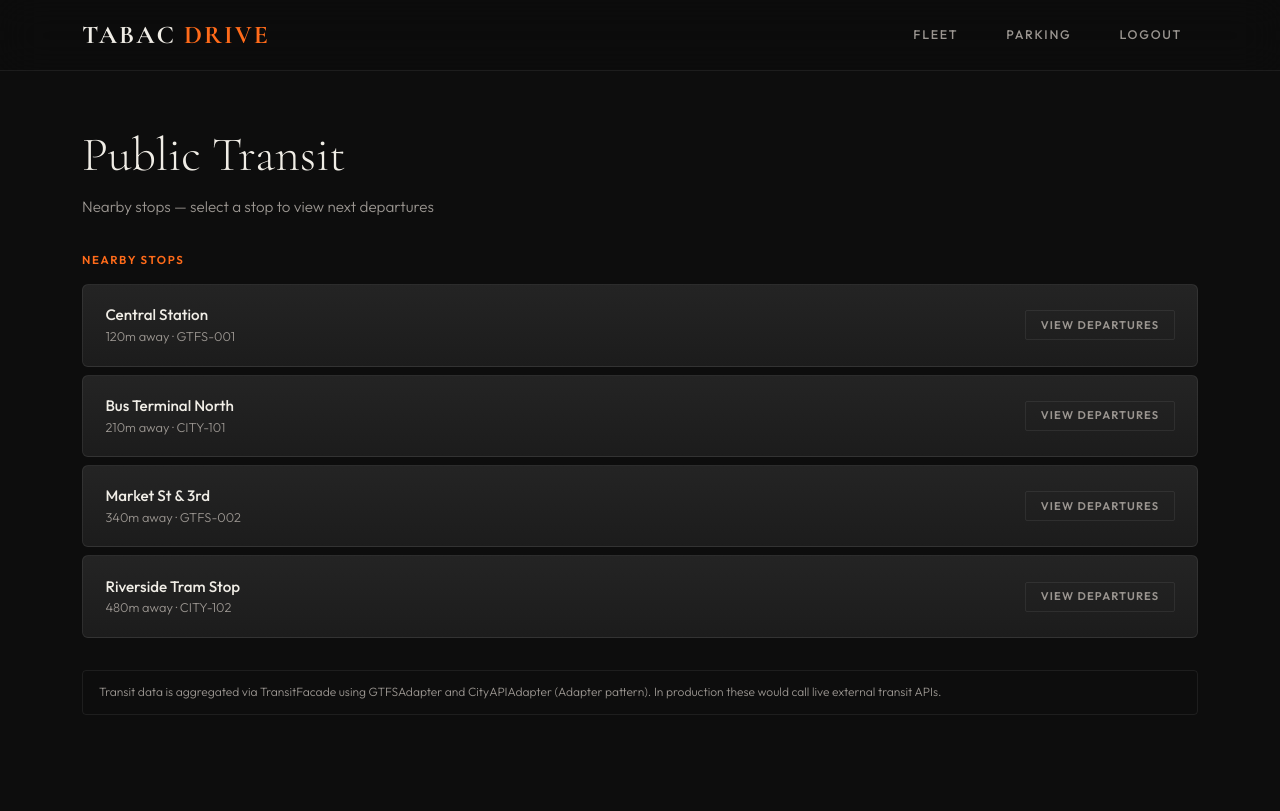
After one commit to ItsMavey/soen343, a Django app: page /transit/ in a window 1280 px wide. The commit adds this page. Run offline with Django 5.2, Linux system fonts and the light colour scheme; a user stored in the database is signed in; parts of the project's set-up code (start-up, migrations or seed data) failed here and were passed over.

Commit message:
Add External Services: Parking and Transit pages with Adapter pattern
- services.py: TransitProvider interface, GTFSAdapter, CityAPIAdapter, TransitFacade (Adapter pattern)
- services.py: ParkingService with stub ParkingLot data
- Views: parking, transit (with stop departure lookup)
- Templates: parking.html, transit.html with full design system
- Nav links: Parking/Transit in vehicle_list navbar
- City Admin dashboard links to both external service pages

```diff
--- /dev/null
+++ b/src/Rentals-root/booking/services.py
@@ -0,0 +1,102 @@
+"""
+External service adapters — Adapter pattern.
+
+TransitProvider defines the interface. GTFSAdapter and CityAPIAdapter adapt
+two different external APIs to that interface. TransitFacade aggregates them
+so the rest of the app talks to one unified object.
+"""
+
+
+class TransitProvider:
+    """Interface all transit adapters must implement."""
+
+    def get_nearby_stops(self, lat, lon):
+        raise NotImplementedError
+
+    def get_next_departures(self, stop_id):
+        raise NotImplementedError
+
+
+class GTFSAdapter(TransitProvider):
+    """Adapts a GTFS-based public transit feed."""
+
+    def get_nearby_stops(self, lat, lon):
+        # Stub: would query a GTFS API endpoint
+        return [
+            {"id": "GTFS-001", "name": "Central Station", "distance_m": 120},
+            {"id": "GTFS-002", "name": "Market St & 3rd", "distance_m": 340},
+        ]
+
+    def get_next_departures(self, stop_id):
+        return [
+            {"route": "Green Line", "destination": "Downtown", "minutes": 3},
+            {"route": "Green Line", "destination": "Airport", "minutes": 11},
+        ]
+
+
+class CityAPIAdapter(TransitProvider):
+    """Adapts a city-provided REST transit API."""
+
+    def get_nearby_stops(self, lat, lon):
+        return [
+            {"id": "CITY-101", "name": "Bus Terminal North", "distance_m": 210},
+            {"id": "CITY-102", "name": "Riverside Tram Stop", "distance_m": 480},
+        ]
+
+    def get_next_departures(self, stop_id):
+        return [
+            {"route": "Route 12", "destination": "West End", "minutes": 7},
+            {"route": "Tram 4", "destination": "Old Town", "minutes": 15},
+        ]
+
+
+class TransitFacade:
+    """Aggregates multiple TransitProvider adapters into one unified interface."""
+
+    def __init__(self):
+        self._providers = [GTFSAdapter(), CityAPIAdapter()]
+
+    def get_nearby_stops(self, lat=45.4972, lon=-73.6103):
+        results = []
+        for provider in self._providers:
+            results.extend(provider.get_nearby_stops(lat, lon))
+        return sorted(results, key=lambda s: s["distance_m"])
+
+    def get_next_departures(self, stop_id):
+        for provider in self._providers:
+            try:
+                return provider.get_next_departures(stop_id)
+            except Exception:
+                continue
+        return []
+
+
+class ParkingLot:
+    """Stub parking lot data model for external parking service."""
+
+    def __init__(self, lot_id, name, address, total_spots, available_spots, hourly_rate):
+        self.lot_id = lot_id
+        self.name = name
+        self.address = address
+        self.total_spots = total_spots
+        self.available_spots = available_spots
+        self.hourly_rate = hourly_rate
+
+    @property
+    def occupancy_pct(self):
+        if self.total_spots == 0:
+            return 0
+        return round((1 - self.available_spots / self.total_spots) * 100)
+
+
+class ParkingService:
+    """Stub parking service — returns hardcoded lots (would call external API)."""
+
+    def get_nearby_lots(self):
+        return [
+            ParkingLot("P1", "Central Parking",      "123 Main St",     200, 47,  3.50),
+            ParkingLot("P2", "Market Square Garage",  "45 Market Ave",   350, 120, 2.75),
+            ParkingLot("P3", "Riverfront Lot",        "1 River Rd",      80,  0,   2.00),
+            ParkingLot("P4", "University Parkade",    "500 Campus Blvd", 500, 203, 4.00),
+            ParkingLot("P5", "Airport Long-Term",     "1 Airport Dr",    1200, 88, 1.50),
+        ]
--- /dev/null
+++ b/src/Rentals-root/booking/templates/booking/transit.html
@@ -0,0 +1,99 @@
+<!DOCTYPE html>
+<html lang="en">
+<head>
+    <meta charset="UTF-8"/>
+    <meta name="viewport" content="width=device-width, initial-scale=1.0"/>
+    <title>Public Transit | TABAC DRIVE</title>
+    <link href="https://cdn.jsdelivr.net/npm/bootstrap@5.3.3/dist/css/bootstrap.min.css" rel="stylesheet"/>
+    <link href="https://fonts.googleapis.com/css2?family=Cormorant+Garamond:wght@300;400;600;700&family=Outfit:wght@300;400;500;600&display=swap" rel="stylesheet"/>
+    <style>
+        :root { --color-bg:#0d0d0d; --color-surface:#1c1c1c; --color-surface-raised:#242424; --color-border:rgba(255,255,255,0.07); --color-accent:#ff6b1a; --color-text-primary:#f0ede6; --color-text-secondary:#9a9590; --font-display:'Cormorant Garamond',serif; --font-body:'Outfit',sans-serif; }
+        *,*::before,*::after{box-sizing:border-box;margin:0;padding:0;}
+        body{background:var(--color-bg);color:var(--color-text-primary);font-family:var(--font-body);font-weight:300;}
+        a{color:inherit;text-decoration:none;}
+        .navbar-apex{background:rgba(13,13,13,0.92);backdrop-filter:blur(20px);border-bottom:1px solid var(--color-border);padding:1rem 0;}
+        .nav-brand{font-family:var(--font-display);font-size:1.6rem;font-weight:700;letter-spacing:0.08em;}
+        .nav-brand span{color:var(--color-accent);}
+        .nav-link-apex{font-size:0.78rem;font-weight:500;letter-spacing:0.14em;text-transform:uppercase;color:var(--color-text-secondary)!important;padding:0.4rem 1rem!important;}
+        .nav-link-apex:hover{color:var(--color-text-primary)!important;}
+        .page-wrap{padding:3rem 0 5rem;}
+        .page-title{font-family:var(--font-display);font-size:clamp(2rem,4vw,3rem);font-weight:300;margin-bottom:0.3rem;}
+        .page-subtitle{color:var(--color-text-secondary);font-size:0.95rem;margin-bottom:2rem;}
+        .section-label{font-size:0.72rem;font-weight:600;letter-spacing:0.14em;text-transform:uppercase;color:var(--color-accent);margin-bottom:1rem;}
+        .stop-card{background:linear-gradient(180deg,var(--color-surface-raised),var(--color-surface));border:1px solid var(--color-border);border-radius:6px;padding:1.2rem 1.4rem;transition:border-color 0.2s;display:flex;align-items:center;justify-content:space-between;}
+        .stop-card:hover{border-color:rgba(255,107,26,0.2);}
+        .stop-name{font-size:0.95rem;font-weight:500;}
+        .stop-dist{font-size:0.8rem;color:var(--color-text-secondary);}
+        .btn-stop{font-size:0.7rem;font-weight:600;letter-spacing:0.1em;text-transform:uppercase;padding:0.35rem 0.9rem;background:transparent;border:1px solid var(--color-border);color:var(--color-text-secondary);border-radius:2px;cursor:pointer;transition:0.2s;}
+        .btn-stop:hover,.btn-stop.active{border-color:var(--color-accent);color:var(--color-accent);}
+        .dep-table{width:100%;border-collapse:collapse;margin-top:1rem;}
+        .dep-table th{font-size:0.7rem;font-weight:600;letter-spacing:0.12em;text-transform:uppercase;color:var(--color-text-secondary);padding:0.6rem 1rem;border-bottom:1px solid var(--color-border);text-align:left;}
+        .dep-table td{padding:0.9rem 1rem;border-bottom:1px solid var(--color-border);font-size:0.9rem;}
+        .min-badge{display:inline-block;padding:0.2rem 0.6rem;border-radius:2px;background:rgba(255,107,26,0.1);color:var(--color-accent);font-size:0.8rem;font-weight:600;}
+        .service-note{font-size:0.75rem;color:var(--color-text-secondary);margin-top:2rem;padding:0.8rem 1rem;border:1px solid var(--color-border);border-radius:4px;}
+    </style>
+</head>
+<body>
+<nav class="navbar-apex">
+    <div class="container">
+        <div class="d-flex align-items-center justify-content-between">
+            <a href="{% url 'home' %}" class="nav-brand">TABAC <span>DRIVE</span></a>
+            <div class="d-flex align-items-center gap-3">
+                <a href="{% url 'vehicle_list' %}" class="nav-link-apex">Fleet</a>
+                <a href="{% url 'parking' %}" class="nav-link-apex">Parking</a>
+                {% if user.is_provider or user.is_city_admin %}
+                    <a href="{% url 'role_dashboard' %}" class="nav-link-apex">Dashboard</a>
+                {% endif %}
+                {% if user.is_authenticated %}
+                    <form method="post" action="{% url 'logout' %}" class="m-0 p-0">{% csrf_token %}
+                        <button type="submit" class="nav-link-apex bg-transparent border-0">Logout</button>
+                    </form>
+                {% endif %}
+            </div>
+        </div>
+    </div>
+</nav>
+
+<div class="page-wrap">
+    <div class="container">
+        <p class="page-title">Public Transit</p>
+        <p class="page-subtitle">Nearby stops — select a stop to view next departures</p>
+
+        <div class="section-label">Nearby Stops</div>
+        <div class="d-flex flex-column gap-2 mb-4">
+            {% for stop in stops %}
+            <div class="stop-card">
+                <div>
+                    <div class="stop-name">{{ stop.name }}</div>
+                    <div class="stop-dist">{{ stop.distance_m }}m away &middot; {{ stop.id }}</div>
+                </div>
+                <a href="?stop_id={{ stop.id }}" class="btn-stop {% if stop_id == stop.id %}active{% endif %}">
+                    View Departures
+                </a>
+            </div>
+            {% endfor %}
+        </div>
+
+        {% if departures %}
+        <div class="section-label">Next Departures — Stop {{ stop_id }}</div>
+        <table class="dep-table">
+            <thead><tr><th>Route</th><th>Destination</th><th>Departs</th></tr></thead>
+            <tbody>
+                {% for dep in departures %}
+                <tr>
+                    <td>{{ dep.route }}</td>
+                    <td>{{ dep.destination }}</td>
+                    <td><span class="min-badge">{{ dep.minutes }} min</span></td>
+                </tr>
+                {% endfor %}
+            </tbody>
+        </table>
+        {% elif stop_id %}
+        <p style="color:var(--color-text-secondary);font-size:0.9rem;">No departures found for this stop.</p>
+        {% endif %}
+
+        <p class="service-note">Transit data is aggregated via TransitFacade using GTFSAdapter and CityAPIAdapter (Adapter pattern). In production these would call live external transit APIs.</p>
+    </div>
+</div>
+</body>
+</html>
--- a/src/Rentals-root/booking/templates/booking/vehicle_list.html
+++ b/src/Rentals-root/booking/templates/booking/vehicle_list.html
@@ -101,6 +101,8 @@
             <a href="{% url 'home' %}" class="nav-brand">TABAC <span>DRIVE</span></a>
             <div class="d-flex align-items-center gap-3">
                 <a href="{% url 'my_reservations' %}" class="nav-link-apex">My Reservations</a>
+                <a href="{% url 'parking' %}" class="nav-link-apex">Parking</a>
+                <a href="{% url 'transit' %}" class="nav-link-apex">Transit</a>
                 {% if user.is_provider or user.is_city_admin %}
                     <a href="{% url 'role_dashboard' %}" class="nav-link-apex">Dashboard</a>
                 {% endif %}
--- a/src/Rentals-root/booking/urls.py
+++ b/src/Rentals-root/booking/urls.py
@@ -12,6 +12,10 @@ urlpatterns = [
     path("reservations/<int:reservation_id>/return/", views.return_vehicle, name="return_vehicle"),
     path("reservations/<int:reservation_id>/cancel/", views.cancel_reservation, name="cancel_reservation"),
 
+    # External services
+    path("parking/", views.parking, name="parking"),
+    path("transit/", views.transit, name="transit"),
+
     # Provider fleet management
     path("provider/fleet/", views.provider_fleet, name="provider_fleet"),
     path("provider/fleet/add/", views.provider_add_vehicle, name="provider_add_vehicle"),
--- a/src/Rentals-root/booking/views.py
+++ b/src/Rentals-root/booking/views.py
@@ -9,6 +9,7 @@ from django.utils import timezone
 from .factories import ProviderFactoryA, ProviderFactoryB
 from .forms import VehicleSearchForm, PaymentForm, ReservationForm, ProviderVehicleForm
 from .models import Vehicle, Car, Bike, Scooter, Reservation
+from .services import ParkingService, TransitFacade
 
 
 @login_required
@@ -283,3 +284,22 @@ def provider_delete_vehicle(request, vehicle_id):
         messages.success(request, "Vehicle removed from your fleet.")
         return redirect("provider_fleet")
     return render(request, "booking/provider_vehicle_confirm_delete.html", {"vehicle": vehicle})
+
+
+# ---------------------------------------------------------------------------
+# External Services
+# ---------------------------------------------------------------------------
+
+@login_required
+def parking(request):
+    lots = ParkingService().get_nearby_lots()
+    return render(request, "booking/parking.html", {"lots": lots})
+
+
+@login_required
+def transit(request):
+    facade = TransitFacade()
+    stops = facade.get_nearby_stops()
+    stop_id = request.GET.get("stop_id")
+    departures = facade.get_next_departures(stop_id) if stop_id else []
+    return render(request, "booking/transit.html", {"stops": stops, "departures": departures, "stop_id": stop_id})
```
Also changed, not shown: src/Rentals-root/booking/templates/booking/parking.html (added, +90 -0 lines), src/Rentals-root/users/templates/users/city_admin_dashboard.html (+6 -3 lines).
